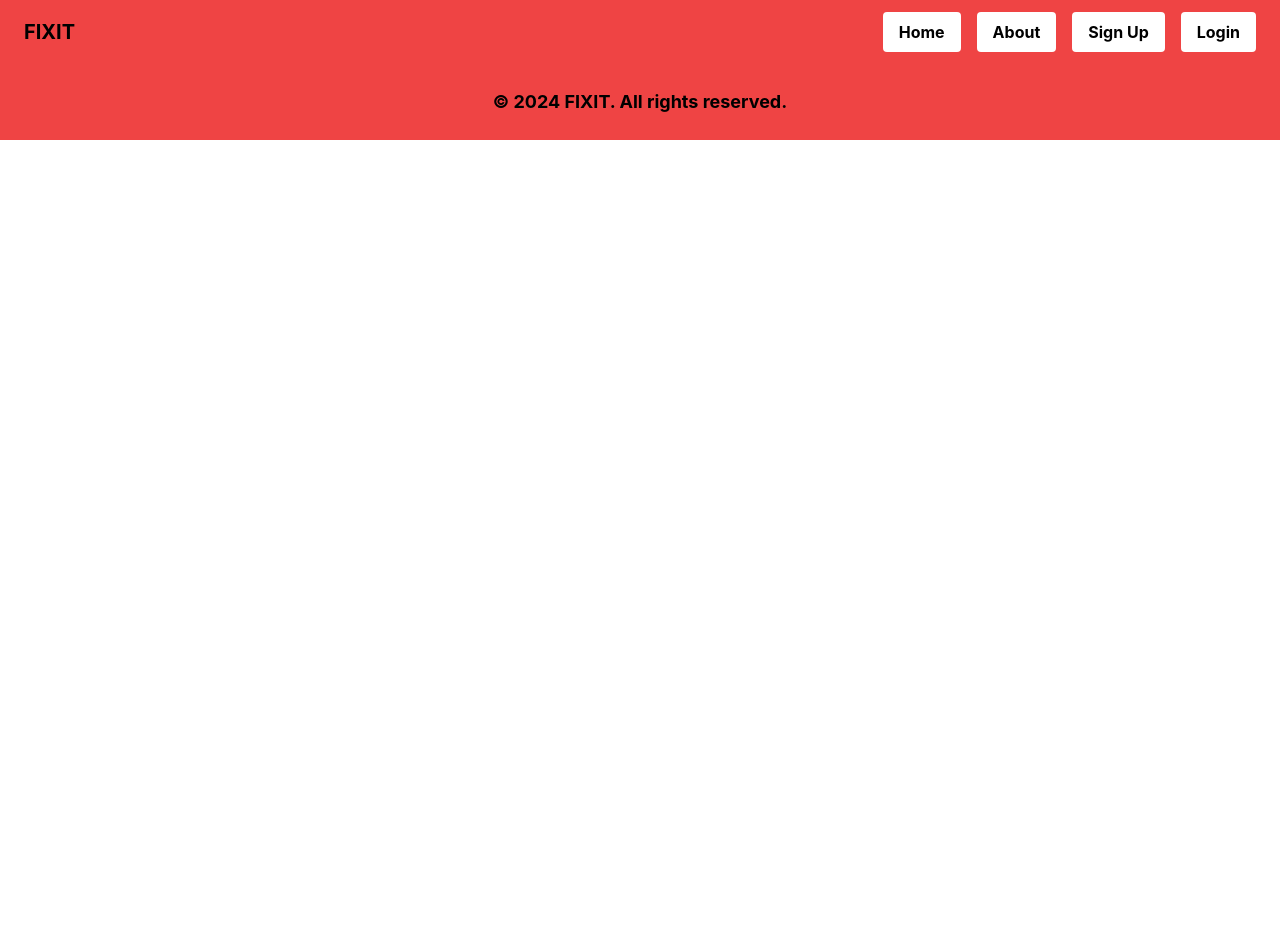
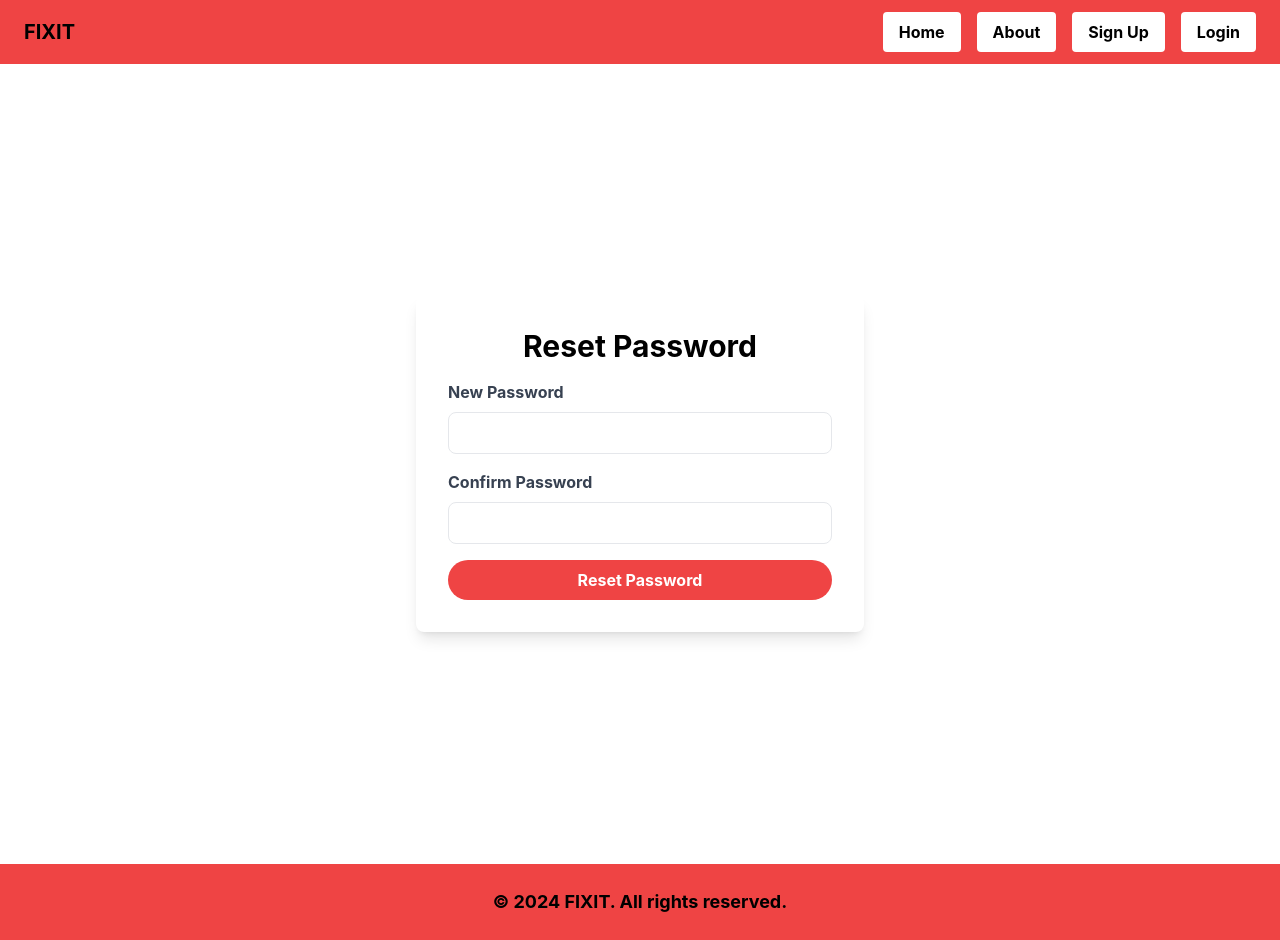
Before and after one commit to Shineri/FixIt, a React (Vite) app in the folder frontend/: page /Resetpassword in a window 1280 px wide. Before the commit the page ends 800 px from the top, so only its background shows below. Built offline with nearby package versions, Linux system fonts and the light colour scheme.

Commit message:
resetpasswod

```diff
--- a/frontend/src/App.jsx
+++ b/frontend/src/App.jsx
@@ -16,6 +16,7 @@ import HomePage from "./pages/HomePage";
 import EmailVerificationForm from './pages/Emailverification';
 import Navbar from './Components/Navbar';
 import Footer from './Components/Footer';
+import Resetpassword from './pages/Resetpassword';
 
 
 const App = () => {
@@ -35,6 +36,7 @@ const App = () => {
           <Route path ="/PaymentDetails" element={<PaymentDetails/>}/>
           <Route path ="/Workers" element={<Workers/>}/>
           <Route path ="/HomePage" element={<HomePage/>}/>
+          <Route path="/Resetpassword" element={<Resetpassword/>}/>
           {/* Add other routes as needed */}
         </Routes>
         <Footer/>
--- /dev/null
+++ b/frontend/src/pages/Resetpassword.jsx
@@ -0,0 +1,82 @@
+import React, { useState } from 'react';
+import { useNavigate, useParams } from 'react-router-dom';
+import axios from 'axios';
+
+const Resetpassword = () => {
+  const [newPassword, setNewPassword] = useState('');
+  const [confirmPassword, setConfirmPassword] = useState('');
+  const [error, setError] = useState('');
+  const [success, setSuccess] = useState('');
+  const { token } = useParams();
+  const navigate = useNavigate();
+
+  const handleSubmit = async (e) => {
+    e.preventDefault();
+
+    if (newPassword !== confirmPassword) {
+      setError('Passwords do not match');
+      return;
+    }
+
+    try {
+      const response = await axios.post(`http://localhost:3000/reset-password/${resetToken}`, {
+        newPassword,
+        confirmPassword,
+      });
+      setSuccess(response.data.message);
+      setTimeout(() => {
+        navigate('/login');
+      }, 2000);
+    } catch (err) {
+      setError(err.response.data.message || 'An error occurred');
+    }
+  };
+
+  return (
+    <div className="flex items-center justify-center min-h-screen bg-gradient-to-br from-white-400 to-white-600">
+      <div className="bg-white p-8 rounded-lg shadow-lg w-full max-w-md">
+        <h2 className="text-3xl font-bold text-center text-black-500 mb-4">Reset Password</h2>
+        {error && <p className="text-red-500 text-center">{error}</p>}
+        {success && <p className="text-green-500 text-center">{success}</p>}
+        <form onSubmit={handleSubmit}>
+          <div className="mb-4">
+            <label className="block text-gray-700 font-bold mb-2" htmlFor="newPassword">
+              New Password
+            </label>
+            <input
+              type="password"
+              id="newPassword"
+              className="w-full px-3 py-2 border rounded-lg focus:outline-none focus:ring focus:border-green-500"
+              value={newPassword}
+              onChange={(e) => setNewPassword(e.target.value)}
+              required
+            />
+          </div>
+          <div className="mb-4">
+            <label className="block text-gray-700 font-bold mb-2" htmlFor="confirmPassword">
+              Confirm Password
+            </label>
+            <input
+              type="password"
+              id="confirmPassword"
+              className="w-full px-3 py-2 border rounded-lg focus:outline-none focus:ring focus:border-green-500"
+              value={confirmPassword}
+              onChange={(e) => setConfirmPassword(e.target.value)}
+              required
+            />
+          </div>
+          <div className="text-center">
+            <button
+              type="submit"
+              className="w-full px-4 py-2 font-bold text-white bg-red-500 rounded-full hover:bg-green-700 focus:outline-none focus:shadow-outline"
+            >
+              Reset Password
+            </button>
+          </div>
+        </form>
+      </div>
+    </div>
+  );
+};
+
+export default Resetpassword;
```
